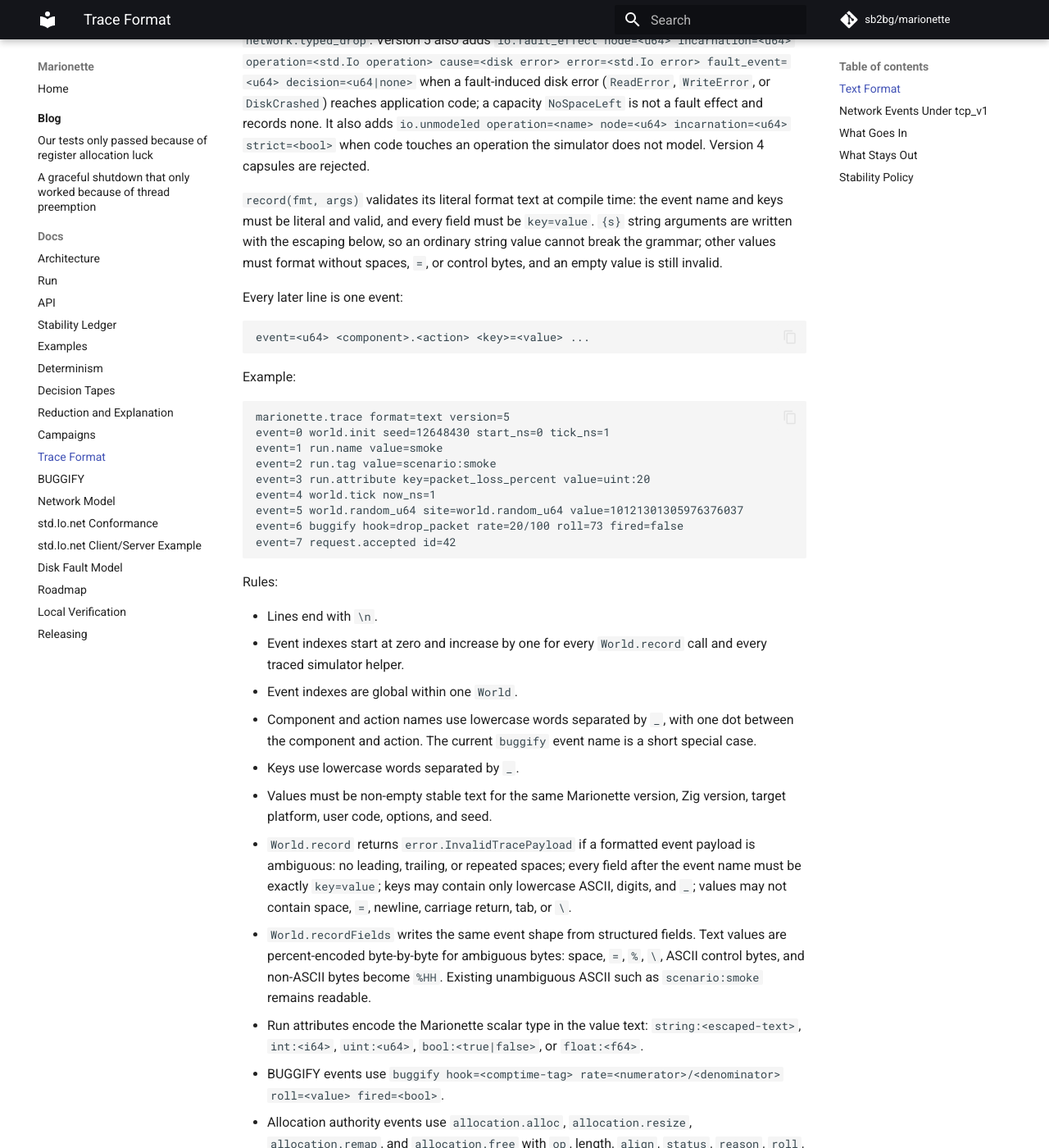
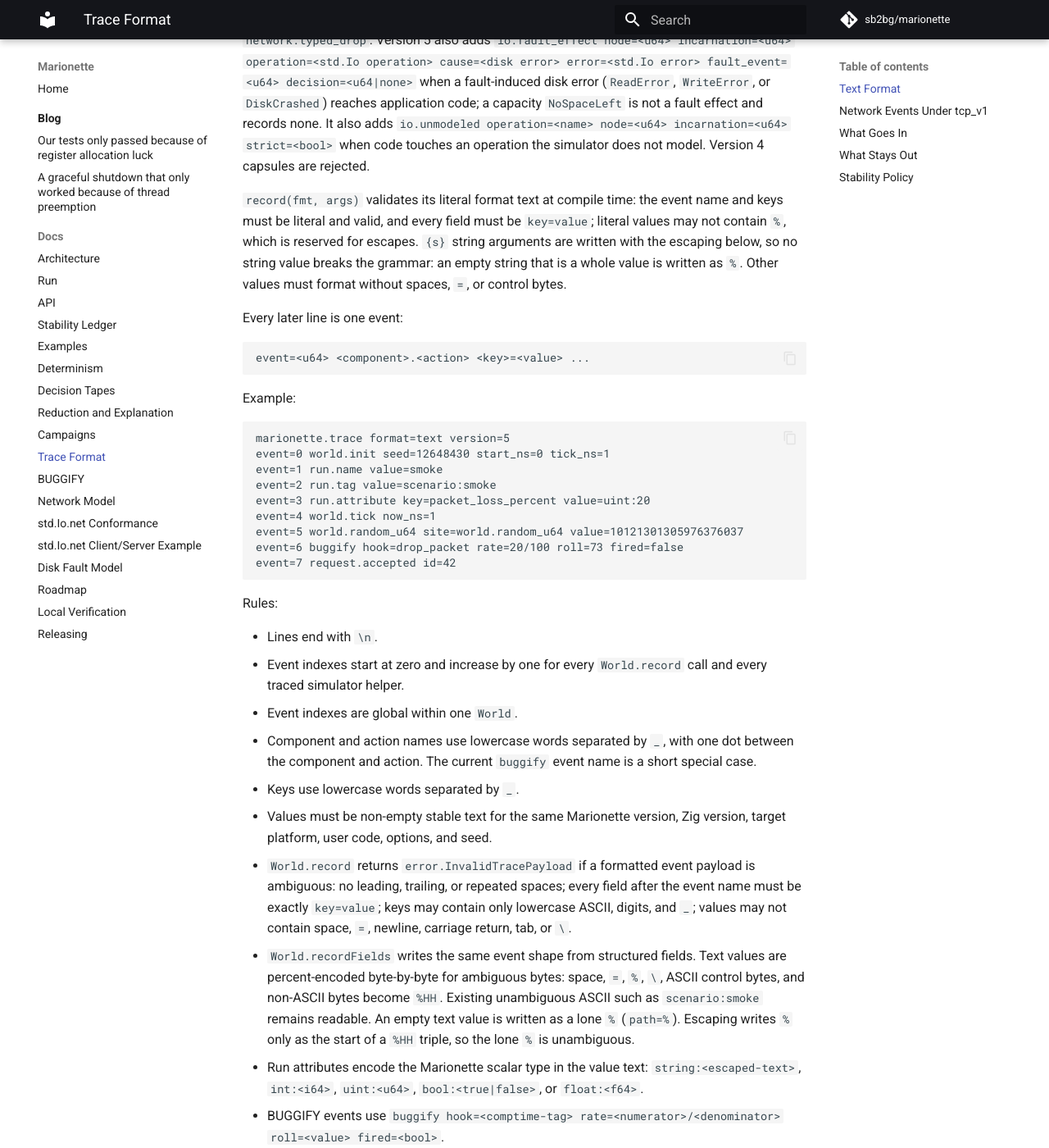
Before and after one commit to sb2bg/marionette, an MkDocs documentation site: the page built from docs/trace-format.md, in a window 1280 px wide and 1400 px high, scrolled down 1324 px. Shown: the whole window at 82% size. Built offline with MkDocs 1.6.1 and Material for MkDocs 9.7.7, drawn with Linux system fonts in a browser that asks for light colours; comment, search, counter and statistics services are not loaded.

Commit message:
Record empty strings as a lone % instead of failing the run
record wrote an empty {s} argument as nothing, leaving key= with an empty
value, which the trace rejects. Recording never fails at the call site, so
the run failed as recording_failed whenever application code logged a
string that happened to be empty. Structured text fields did the same.

An empty string that forms a whole value is now written as a lone %, in
record, structured text fields, and the production sink. Escaping writes %
only as the start of a %HH triple, so the lone % cannot mean anything else,
and literal format values may no longer contain %. No trace could contain
an empty value before, so existing traces and capsules are unchanged.
Names, tags, and attribute keys stay non-empty.

```diff
--- a/docs/trace-format.md
+++ b/docs/trace-format.md
@@ -66,9 +66,10 @@ does not model. Version 4 capsules are rejected.
 
 `record(fmt, args)` validates its literal format text at compile time: the
 event name and keys must be literal and valid, and every field must be
-`key=value`. `{s}` string arguments are written with the escaping below, so an
-ordinary string value cannot break the grammar; other values must format
-without spaces, `=`, or control bytes, and an empty value is still invalid.
+`key=value`; literal values may not contain `%`, which is reserved for escapes.
+`{s}` string arguments are written with the escaping below, so no string value
+breaks the grammar: an empty string that is a whole value is written as `%`.
+Other values must format without spaces, `=`, or control bytes.
 
 Every later line is one event:
 
@@ -111,6 +112,8 @@ Rules:
   Text values are percent-encoded byte-by-byte for ambiguous bytes: space,
   `=`, `%`, `\`, ASCII control bytes, and non-ASCII bytes become `%HH`.
   Existing unambiguous ASCII such as `scenario:smoke` remains readable.
+  An empty text value is written as a lone `%` (`path=%`). Escaping writes `%`
+  only as the start of a `%HH` triple, so the lone `%` is unambiguous.
 - Run attributes encode the Marionette scalar type in the value text:
   `string:<escaped-text>`, `int:<i64>`, `uint:<u64>`, `bool:<true|false>`, or
   `float:<f64>`.
```
Also changed, not shown: CHANGELOG.md (+5 -2 lines), 4 other files.
